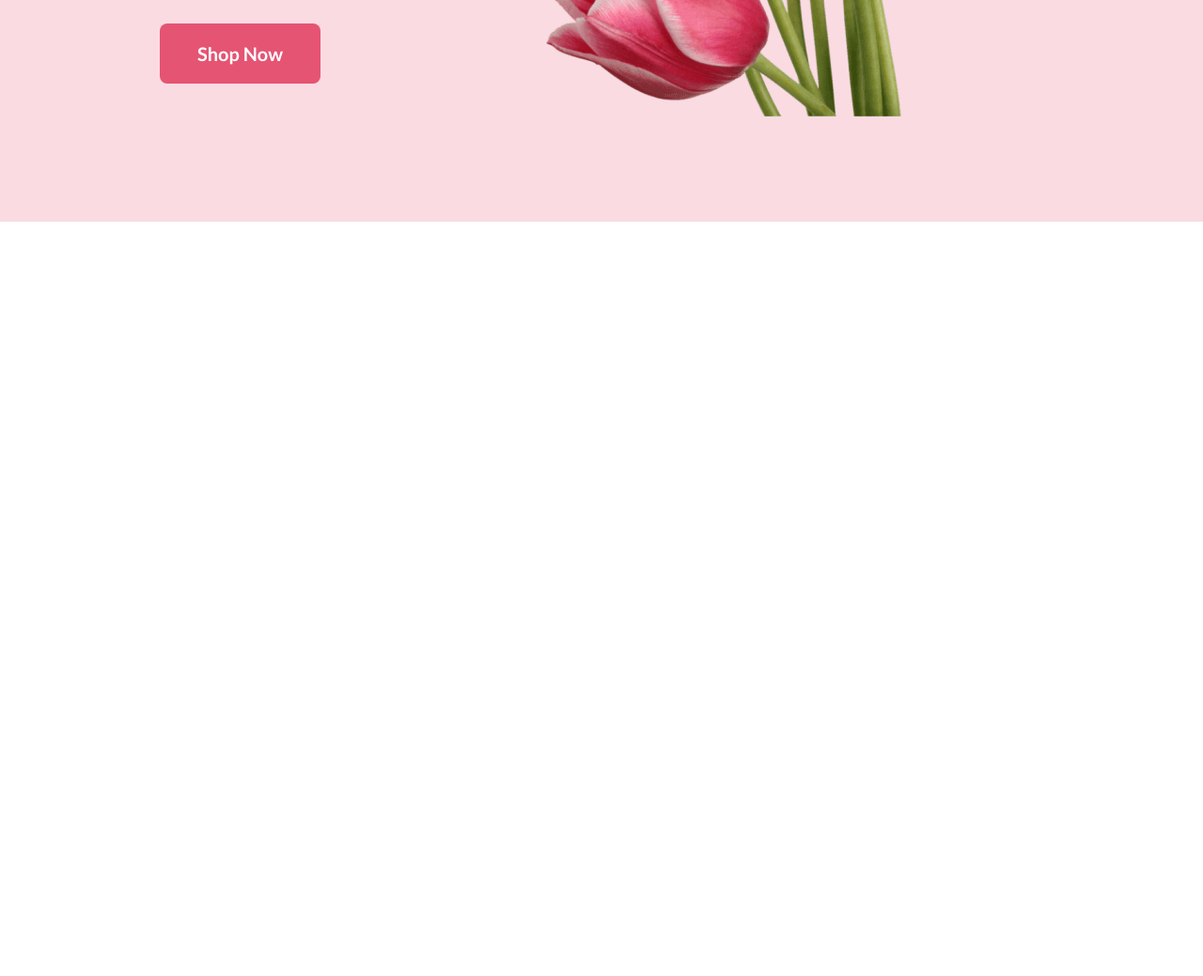
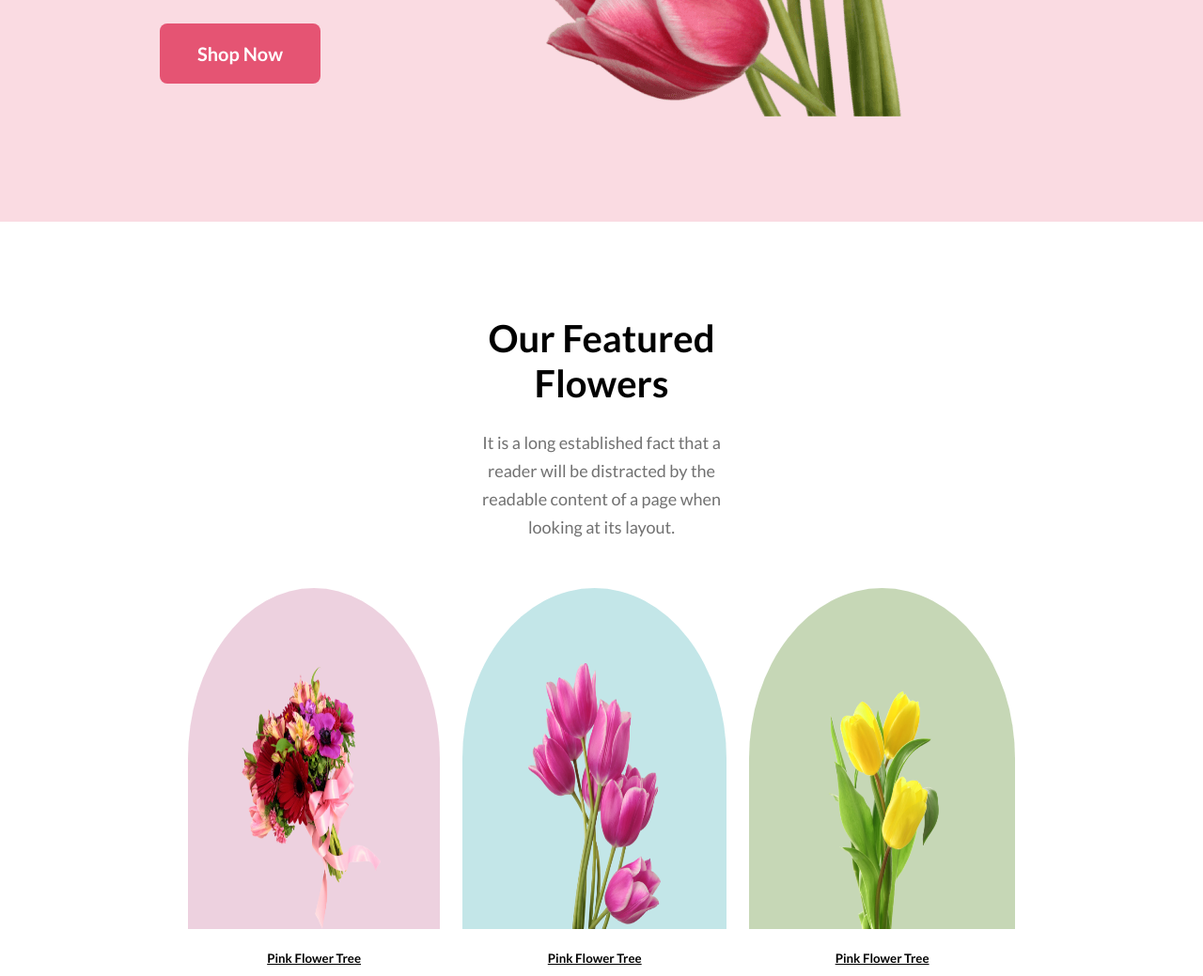
Before and after one commit to maruf010/my-flower-shop, a plain HTML site: page index.html in a window 1280 px wide. Shown: the part 835-1874 px from the top of the page at 94% size. Before the commit the page ends 1071 px from the top, so only its background shows below. Drawn offline with Linux system fonts and the light colour scheme.

Commit message:
shop added

```diff
--- a/index.html
+++ b/index.html
@@ -18,6 +18,17 @@
             </div>
             <div class="banner-img"><img src="asset/pngwing 10.png" alt=""></div>
         </section>
+        <section class="flower-shop">
+            <div class="flower-text">
+                <h3>Our Featured Flowers</h3>
+                <p>It is a long established fact that a reader will be distracted by the readable content of a page when looking at its layout.</p>
+            </div>
+            <div class="flowers-box">
+                <div class="flower-5"><img src="asset/pngwing 5.png" alt=""><h5>Pink Flower Tree</h5></div>
+                <div class="flower-6"><img src="asset/pngwing 6.png" alt=""><h5>Pink Flower Tree</h5></div>
+                <div class="flower-7"><img src="asset/pngwing 7.png" alt=""><h5>Pink Flower Tree</h5></div>
+            </div>
+        </section>
     </main>
 </body>
 </html>
--- a/styles/style.css
+++ b/styles/style.css
@@ -42,3 +42,97 @@
     border: 1px solid white;
     color: white;
 }
+.flower-shop .flower-text{
+    text-align: center;
+    margin: 100px 500px 50px 500px;
+}
+.flower-text h3{
+    font-size: 40px;
+    font-weight: bold;
+    margin-bottom: 24px;
+}
+.flower-text p{
+    font-size: 18px;
+    line-height: 30px;
+    color: #272727a8;
+}
+.flowers-box{
+    display: flex;
+    justify-content: center;
+    gap: 24px;
+    margin: 0 200px 50px 200px ;
+}
+.flowers-box div{
+    border-radius: 50% 50% 0 0;
+}
+.flower-5{
+    background-color: #a7216234;
+    padding: 80px 50px 0 50px;
+}
+.flower-6{
+    background-color: #0598a03d;
+    padding: 80px 70px 0 70px;
+}
+.flower-7{
+    background-color: #477d114e;
+    padding: 80px 70px 0 70px;
+}
+.flowers-box img{
+    width: 100%;
+    height: 100%;
+}
+.flowers-box h5{
+    text-align: center;
+    margin-top: 20px;
+    text-decoration: underline;
+    margin-bottom: 30px;
+}
+
+@media screen and (max-width:576px) {
+    .banner{
+        flex-direction: column;
+
+    }
+    .banner-text{
+        padding: 80px 50px;
+    }
+    .banner h2{
+        font-size: 20px;
+        font-weight: bolder;
+        margin-bottom: 28px;
+    }
+    .banner p{
+        font-size: 18px;
+        line-height: 30px;
+        color: #272727a8;
+        margin-bottom: 28px;
+    }
+    .banner-img{
+        margin: 10px;
+        padding: 20px;
+    }
+    .banner-img img{
+        width: 100%;
+    }
+
+
+
+
+    .flowers-box{
+        flex-direction: column;
+        margin: 50px ;
+
+    }
+    .flower-shop .flower-text{
+        margin: 20px;
+    }
+    .flower-text h3{
+        font-size: 30px;
+        margin-bottom: 15px;
+    }
+    .flower-text p{
+        font-size: 15px;
+    }
+
+
+}
```
